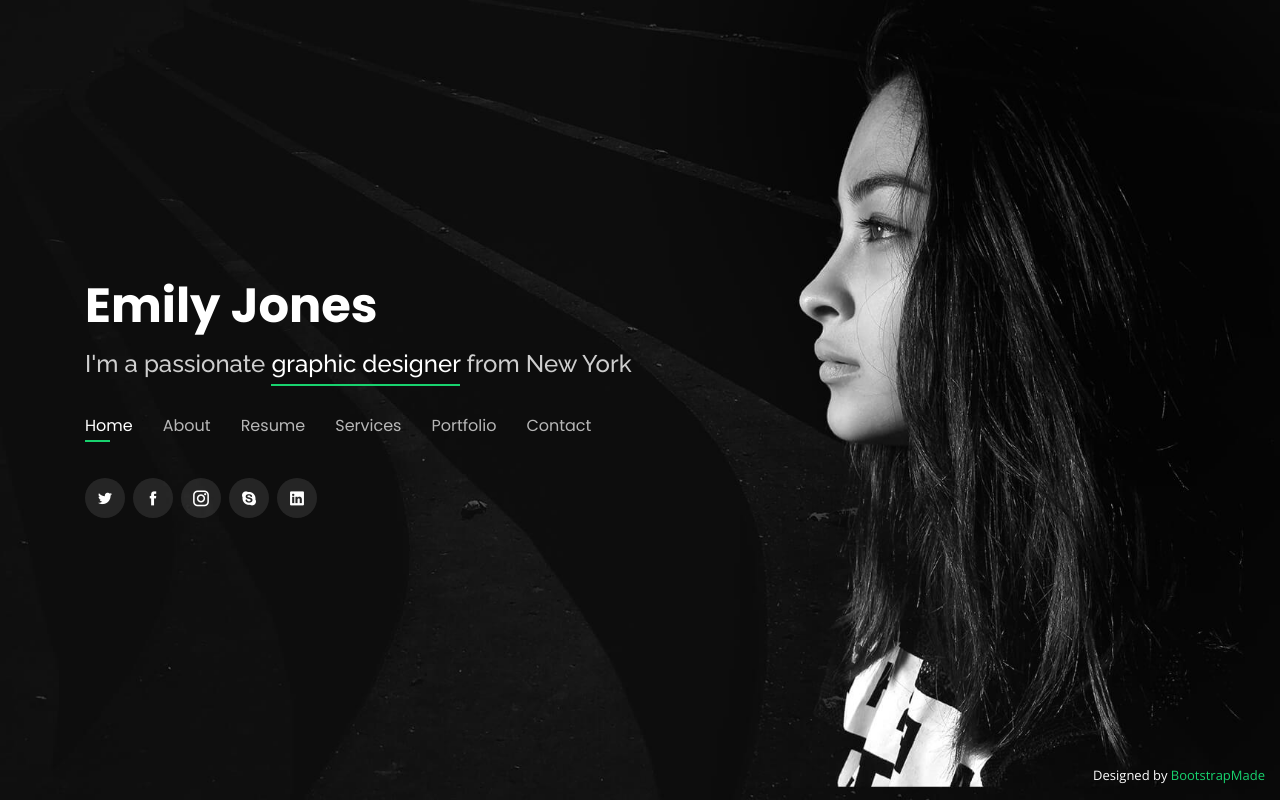
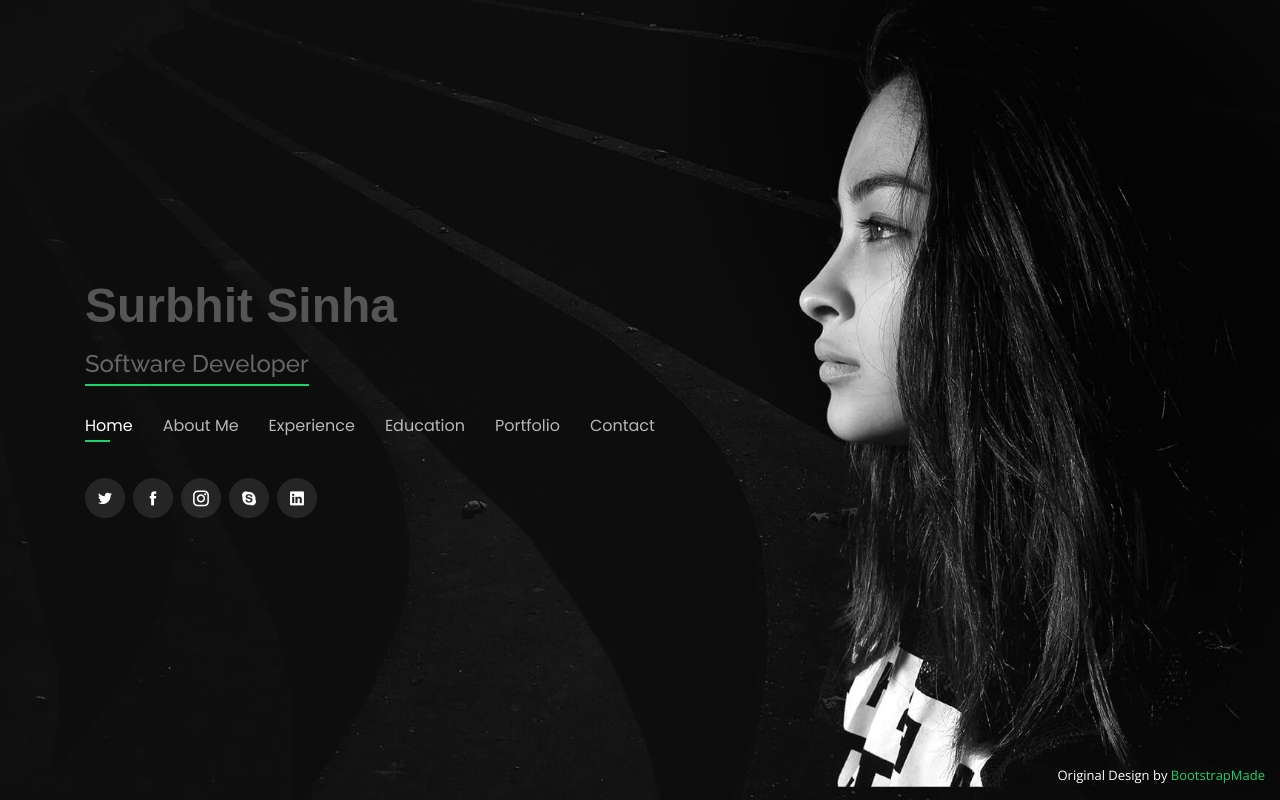
Before and after one commit to surbhit-sinha/surbhit-sinha.github.io, a plain HTML site: page index.html in a window 1280 px wide. Drawn offline with nearby package versions, Linux system fonts and the light colour scheme.

Commit message:
basic_changes

```diff
--- a/assets/css/style.css
+++ b/assets/css/style.css
@@ -68,11 +68,12 @@ h1, h2, h3, h4, h5, h6 {
   padding: 0;
   line-height: 1;
   font-weight: 700;
-  font-family: "Poppins", sans-serif;
+  font-family: "inherit", sans-serif;
 }
 
+
 #header h1 a, #header h1 a:hover {
-  color: #fff;
+  color: #555;
   line-height: 1;
   display: inline-block;
 }
@@ -84,7 +85,7 @@ h1, h2, h3, h4, h5, h6 {
 }
 
 #header h2 span {
-  color: #fff;
+  color: #666;
   border-bottom: 2px solid #18d26e;
   padding-bottom: 6px;
 }
--- a/index.html
+++ b/index.html
@@ -5,13 +5,13 @@
   <meta charset="utf-8">
   <meta content="width=device-width, initial-scale=1.0" name="viewport">
 
-  <title>Personal Bootstrap Template</title>
+  <title>Surbhit Sinha</title>
   <meta content="" name="descriptison">
   <meta content="" name="keywords">
 
   <!-- Favicons -->
-  <link href="assets/img/favicon.png" rel="icon">
-  <link href="assets/img/apple-touch-icon.png" rel="apple-touch-icon">
+  <link href="assets/img/favicon_list/favicon.png" rel="icon">
+  <link href="assets/img/favicon_list/apple-touch-icon.png" rel="apple-touch-icon">
 
   <!-- Google Fonts -->
   <link href="https://fonts.googleapis.com/css?family=Open+Sans:300,300i,400,400i,600,600i,700,700i|Raleway:300,300i,400,400i,500,500i,600,600i,700,700i|Poppins:300,300i,400,400i,500,500i,600,600i,700,700i" rel="stylesheet">
@@ -41,17 +41,17 @@
   <header id="header" class="header-tops">
     <div class="container">
 
-      <h1><a href="index.html">Emily Jones</a></h1>
+      <h1><a href="index.html">Surbhit Sinha</a></h1>
       <!-- Uncomment below if you prefer to use an image logo -->
       <!-- <a href="index.html"><img src="assets/img/logo.png" alt="" class="img-fluid"></a>-->
-      <h2>I'm a passionate <span>graphic designer</span> from New York</h2>
+      <h2><span>Software Developer</span></h2>
 
       <nav class="nav-menu d-none d-lg-block">
         <ul>
           <li class="active"><a href="#header">Home</a></li>
-          <li><a href="#about">About</a></li>
-          <li><a href="#resume">Resume</a></li>
-          <li><a href="#services">Services</a></li>
+          <li><a href="#about">About Me</a></li>
+          <li><a href="#experience">Experience</a></li>
+          <li><a href="#education">Education</a></li>
           <li><a href="#portfolio">Portfolio</a></li>
           <li><a href="#contact">Contact</a></li>
         </ul>
@@ -92,10 +92,10 @@
           <div class="row">
             <div class="col-lg-6">
               <ul>
-                <li><i class="icofont-rounded-right"></i> <strong>Birthday:</strong> 1 May 1995</li>
+                <li><i class="icofont-rounded-right"></i> <strong>Birthday:</strong> 26 May 1994</li>
                 <li><i class="icofont-rounded-right"></i> <strong>Website:</strong> www.example.com</li>
-                <li><i class="icofont-rounded-right"></i> <strong>Phone:</strong> +123 456 7890</li>
-                <li><i class="icofont-rounded-right"></i> <strong>City:</strong> City : New York, USA</li>
+                <li><i class="icofont-rounded-right"></i> <strong>Phone:</strong> +1 (240) 476-9279</li>
+                <li><i class="icofont-rounded-right"></i> <strong>City:</strong> City : Sacramento, USA</li>
               </ul>
             </div>
             <div class="col-lg-6">
@@ -746,7 +746,7 @@
     <!-- You can delete the links only if you purchased the pro version. -->
     <!-- Licensing information: https://bootstrapmade.com/license/ -->
     <!-- Purchase the pro version with working PHP/AJAX contact form: https://bootstrapmade.com/personal-free-resume-bootstrap-template/ -->
-    Designed by <a href="https://bootstrapmade.com/">BootstrapMade</a>
+    Original Design by <a href="https://bootstrapmade.com/">BootstrapMade</a>
   </div>
 
   <!-- Vendor JS Files -->
```
